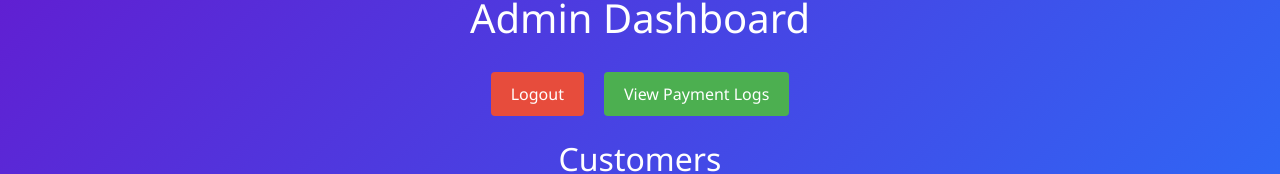
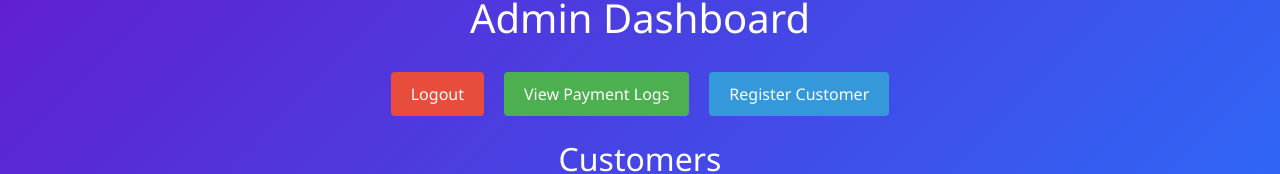
Before and after one commit to RyanCantUNI/INSY7314-POE-KSS, a React (Create React App) app in the folder frontend/: page /dashboard in a window 1280 px wide. Shown: the part 305-479 px from the top of the page. Built offline with nearby package versions, Linux system fonts and the light colour scheme; no server answers.

Commit message:
Added button to register

```diff
--- a/frontend/src/components/dashboard.js
+++ b/frontend/src/components/dashboard.js
@@ -68,6 +68,20 @@ function Dashboard() {
                 >
                     View Payment Logs
                 </button>
+
+                <button
+                    onClick={() => navigate("/register")}
+                    style={{
+                        padding: '10px 20px',
+                        backgroundColor: '#3498DB',
+                        color: '#fff',
+                        border: 'none',
+                        borderRadius: '4px',
+                        cursor: 'pointer'
+                    }}
+                >
+                    Register Customer
+                </button>
             </div>
 
             <br />
```
